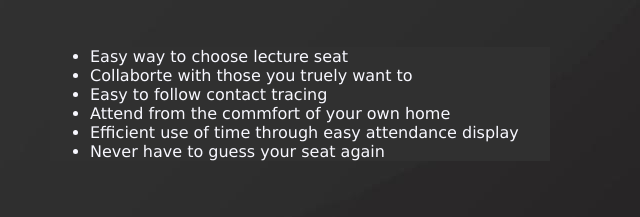
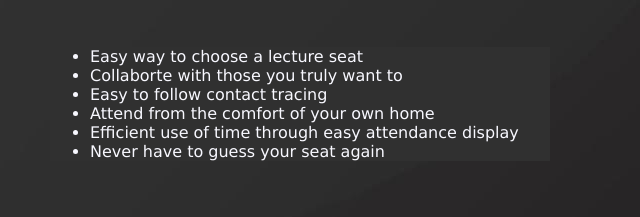
Before and after one commit to extraBolts/Sprint-3-Discussion, a plain HTML site: page index.html in a window 1280 px wide. Shown: the part 328-545 px from the top of the page, 340-980 px from the left. Drawn offline with Linux system fonts and the light colour scheme.

Commit message:
Update index.html
This fixes some spelling mistakes

```diff
--- a/index.html
+++ b/index.html
@@ -12,10 +12,10 @@
 <body>
 <div id="wrapper">
 <ul>
-  <li>Easy way to choose lecture seat</li>
-  <li>Collaborte with those you truely want to</li>
+  <li>Easy way to choose a lecture seat</li>
+  <li>Collaborte with those you truly want to</li>
   <li>Easy to follow contact tracing</li>
-  <li>Attend from the commfort of your own home</li>
+  <li>Attend from the comfort of your own home</li>
   <li>Efficient use of time through easy attendance display</li>
   <li>Never have to guess your seat again</li>
 </ul>
```
